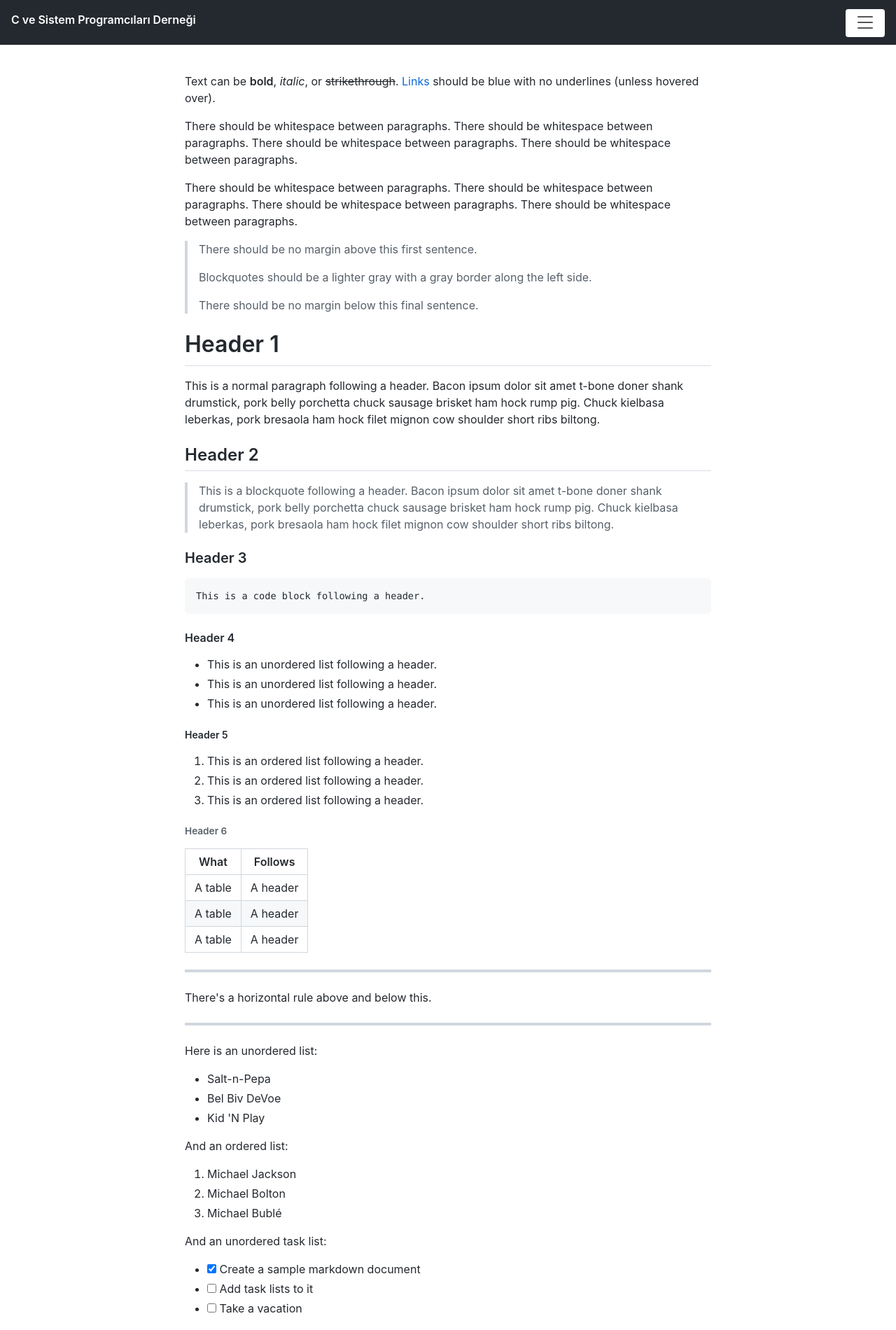
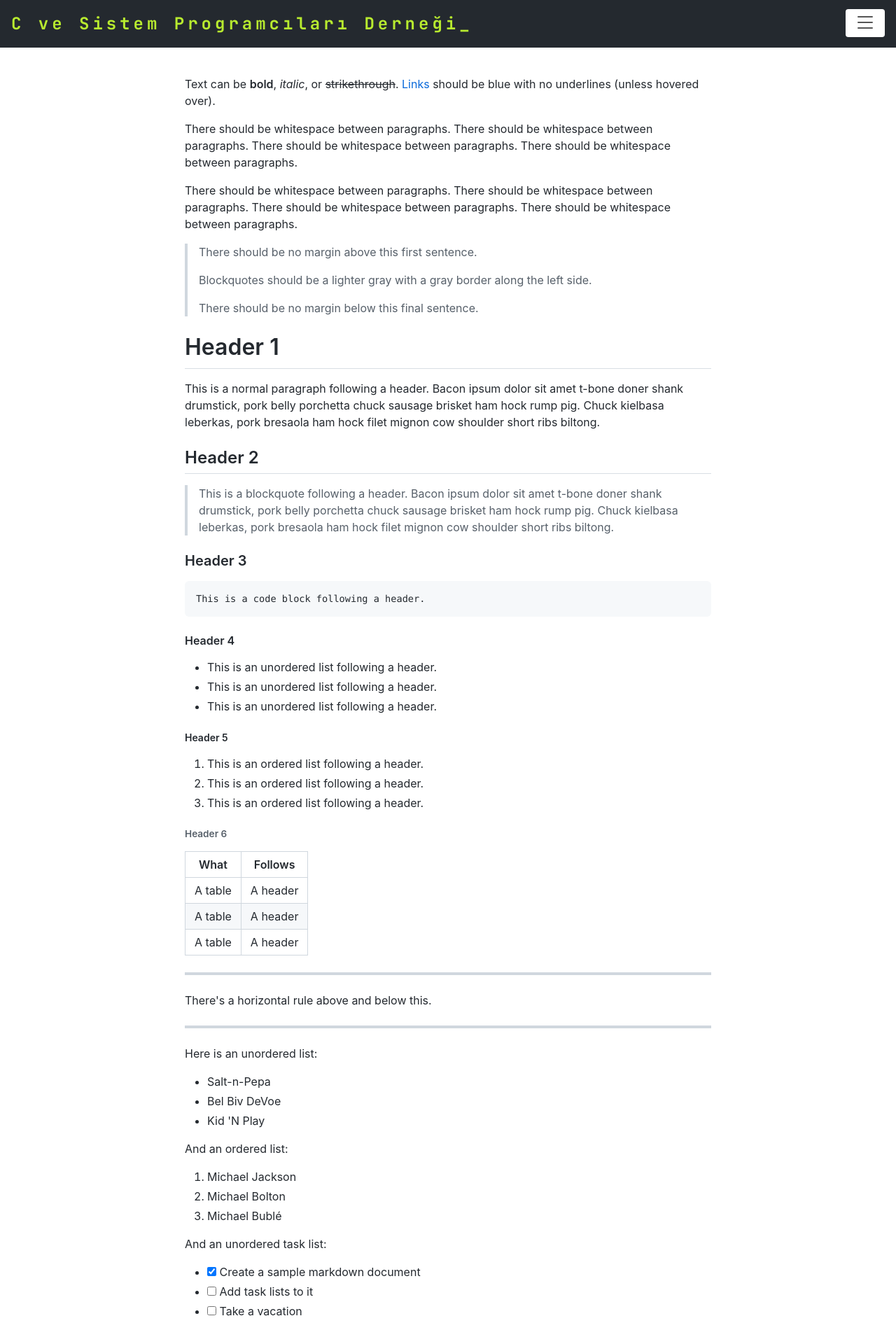
Before and after one commit to nuri-danonex/nuri-danonex.github.io, a Jekyll site: the page built from index.html, in a window 1280 px wide. Shown: the top 1900 px of the page at 70% size. Built offline with Jekyll 4.4.1, drawn with Linux system fonts in a browser that asks for light colours; the list of posts is cut into pages by our own code.

Commit message:
primer update logo

```diff
--- a/_includes/head.html
+++ b/_includes/head.html
@@ -5,4 +5,7 @@
   <title>CSD</title>
   <link rel="stylesheet" href="/public/css/primer.css">
   <link rel="stylesheet" href="/public/css/site.css">
+  <link rel="preconnect" href="https://fonts.googleapis.com">
+  <link rel="preconnect" href="https://fonts.gstatic.com" crossorigin>
+  <link href="https://fonts.googleapis.com/css2?family=JetBrains+Mono:wght@700&display=swap" rel="stylesheet">
 </head>
--- a/_layouts/default.html
+++ b/_layouts/default.html
@@ -6,13 +6,18 @@
 <body class="layout-reverse sidebar-overlay">
 
   {% include sidebar.html %}
-	<div class="Header">
-		<div class="Header-item">
-			<a href="#" class="Header-link f4" style="min-height:32px;">
-				<span>C ve Sistem Programcıları Derneği</span>
-			</a>
-		</div>
-	</div>
+  <div class="Header">
+    <div class="Header-item">
+      <a href="#" class="Header-link f4 d-flex flex-items-center" style="min-height:32px;">
+        <span class="csystemLogo small">
+          CSD_
+        </span>
+        <span class="csystemLogo large">
+          C ve Sistem Programcıları Derneği_
+        </span>
+      </a>
+    </div>
+  </div>
   <div class="container-md p-2 pt-6">
     {{ content }}
   </div>
--- a/public/css/site.css
+++ b/public/css/site.css
@@ -228,3 +228,34 @@
 .layout-reverse.sidebar-overlay #sidebar-checkbox:checked ~ .sidebar {
     box-shadow: -.25rem 0 .5rem rgba(0,0,0,.1);
 }
+
+
+/*
+* csystemLogo
+*/
+.csystemLogo {
+    font-family: 'JetBrains Mono', monospace;
+    color: rgba(200, 255, 47, 0.904);
+    letter-spacing: 5px;
+    font-size: 24px;
+    font-weight: 700;
+}
+
+.csystemLogo.small {
+    display: block;
+}
+
+.csystemLogo.large {
+    display: none;
+}
+
+@media (min-width: 48em) {
+
+    .csystemLogo.small {
+        display: none;
+    }
+
+    .csystemLogo.large {
+        display: block;
+    }
+}
```
